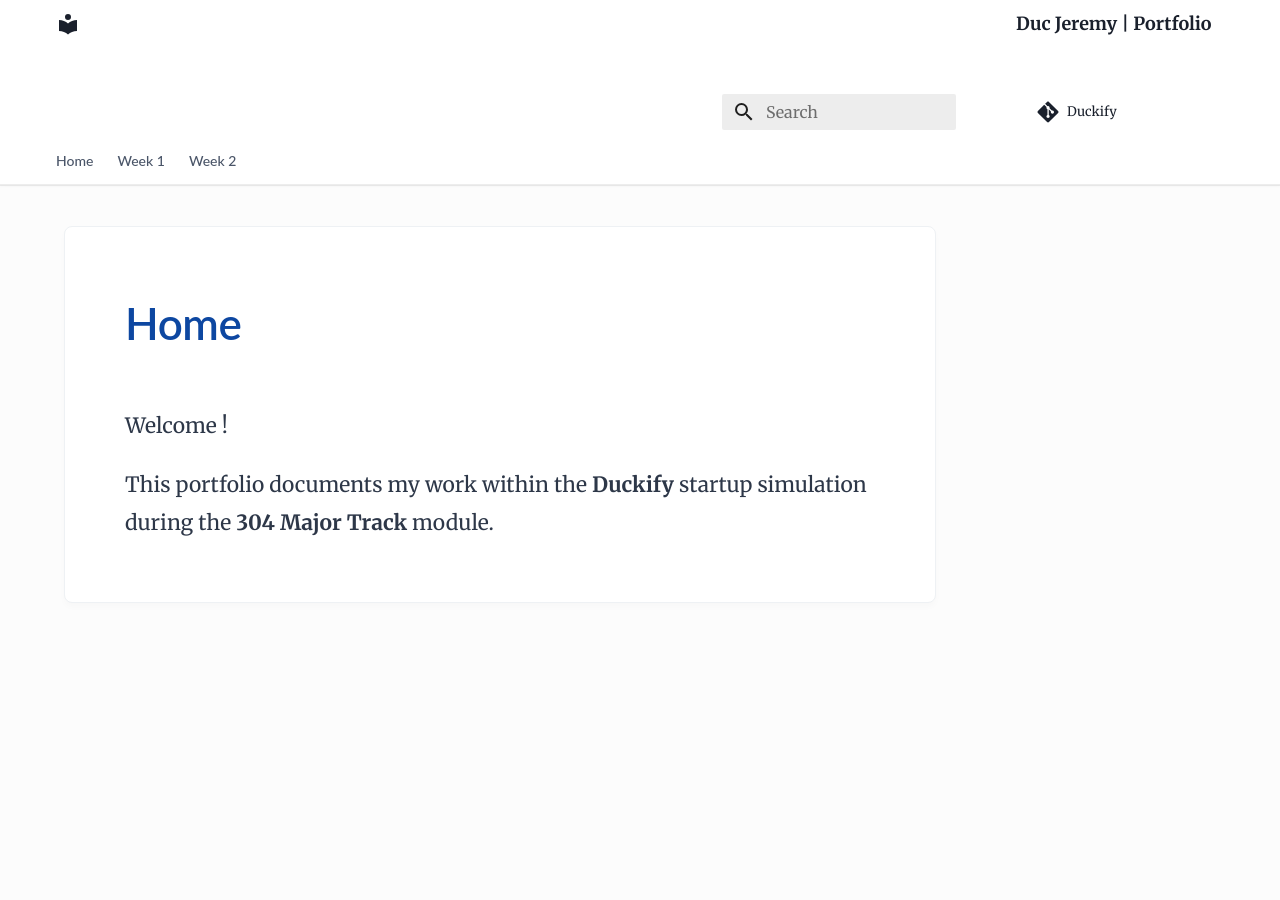
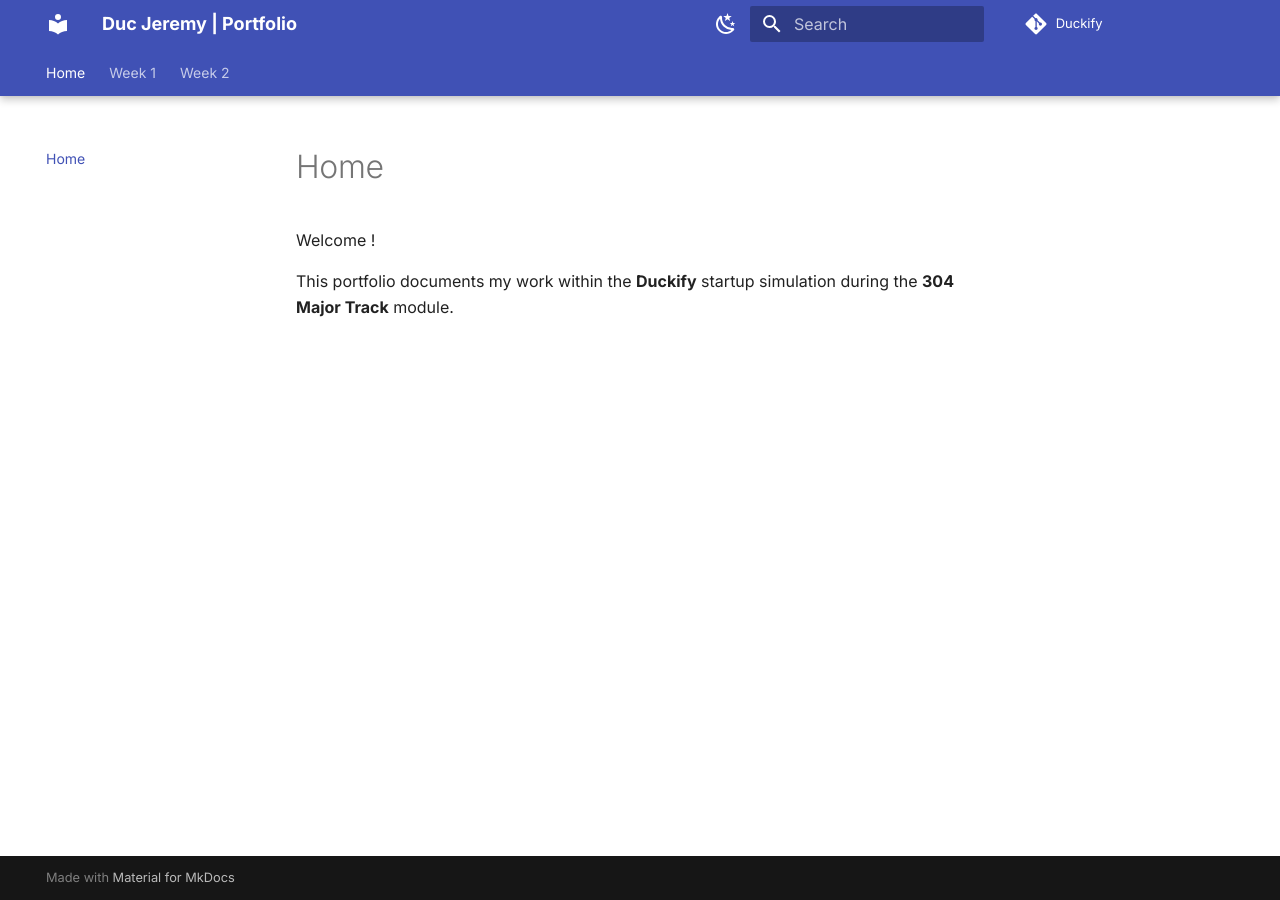
Before and after one commit to jijiduc/portfolio, an MkDocs documentation site: the page built from docs/index.md, in a window 1280 px wide and 900 px high. Built offline with MkDocs 1.6.1 and Material for MkDocs 9.7.7, drawn with Linux system fonts in a browser that asks for light colours; comment, search, counter and statistics services are not loaded.

Commit message:
doc(refactoring): redo esthetic from scratch

```diff
--- a/docs/stylesheets/extra.css
+++ b/docs/stylesheets/extra.css
@@ -1,115 +1,4 @@
-/* --- 1. GLOBAL CONFIGURATION --- */
-
-/* Very light general background */
-.md-main {
-    background-color: #fcfcfc;
-}
-
-/* The Grid: Removing the left column from the layout */
-/* Structure: [Empty space] [Content] [Right TOC] */
-.md-grid {
-    max-width: 1200px; /* Comfortable standard width */
-    margin: 0 auto;
-    display: grid;
-    grid-template-columns: 1fr 12rem; /* Content takes everything except the TOC */
-    gap: 2rem;
-}
-
-/* Permanently hiding the primary navigation sidebar (in case it forces display) */
+/* Hide the left sidebar — content is centered */
 .md-sidebar--primary {
     display: none;
 }
-
-/* --- 2. HEADER & TOP NAVIGATION (KEY ELEMENT) --- */
-
-/* Top header (Logo + Title) */
-.md-header {
-    background-color: #ffffff !important;
-    color: #1a202c !important;
-    box-shadow: none !important;
-    border-bottom: 1px solid #eaeaea;
-}
-
-/* Tab bar (Navigation) */
-.md-tabs {
-    background-color: #ffffff !important; /* Pure white background */
-    border-bottom: 1px solid #e2e8f0;
-    color: #4a5568 !important; /* Dark grey text */
-}
-
-/* Links in tabs */
-.md-tabs__link {
-    color: #4a5568 !important;
-    font-family: "Lato", sans-serif;
-    font-weight: 500;
-    opacity: 1 !important; /* Force visibility */
-    transition: color 0.2s;
-}
-
-/* Active tab */
-.md-tabs__link--active,
-.md-tabs__link:hover {
-    color: #0d47a1 !important; /* MIT Blue */
-    font-weight: 700;
-}
-
-/* Removing aggressive Material shadows */
-.md-header, .md-tabs {
-    box-shadow: 0 1px 2px rgba(0,0,0,0.02) !important;
-}
-
-/* --- 3. CENTRAL CONTENT (DOCUMENT) --- */
-
-.md-content {
-    background-color: transparent;
-    padding-top: 2rem;
-}
-
-/* The white "paper" containing the text */
-.md-content__inner {
-    background-color: white;
-    padding: 3rem;
-    border: 1px solid #eef1f4;
-    border-radius: 8px;
-    box-shadow: 0 4px 6px rgba(0,0,0,0.02); /* Very subtle shadow */
-}
-
-/* --- 4. TYPOGRAPHY (KEEPING IT SERIOUS) --- */
-
-/* Body text */
-.md-typeset {
-    font-family: "Merriweather", "Georgia", serif;
-    font-size: 1.05rem;
-    line-height: 1.8;
-    color: #2d3748;
-}
-
-/* Headings */
-.md-typeset h1,
-.md-typeset h2 {
-    font-family: "Lato", sans-serif;
-    color: #0d47a1;
-    font-weight: 600;
-    letter-spacing: -0.01em;
-}
-
-.md-typeset h1 {
-    margin-top: 0; /* Move the main title up */
-    font-size: 2.2rem;
-}
-
-/* --- 5. RIGHT TABLE OF CONTENTS (TOC) --- */
-
-/* Floating and discrete */
-.md-sidebar--secondary {
-    margin-top: 2rem;
-    height: auto;
-}
-
-.md-nav--secondary .md-nav__title {
-    background-color: transparent;
-    box-shadow: none;
-    color: #0d47a1;
-    font-weight: bold;
-    font-family: "Lato", sans-serif;
-}
--- a/mkdocs.yml
+++ b/mkdocs.yml
@@ -1,5 +1,4 @@
 site_name: Duc Jeremy | Portfolio
-site_url: https://github.com/jijiduc/portfolio/
 repo_url: https://github.com/Toys-R-Us-Rex/Duckify
 repo_name: Duckify
 
@@ -7,23 +6,23 @@
   name: material
   language: en
   palette:
-    scheme: default
-    primary: white
-    accent: deep purple
+    - scheme: default
+      toggle:
+        icon: material/weather-night
+        name: Switch to dark mode
+    - scheme: slate
+      toggle:
+        icon: material/weather-sunny
+        name: Switch to light mode
   features:
     - navigation.tabs
     - navigation.tabs.sticky
-    - navigation.sections
     - navigation.top
     - toc.follow
-    - header.autohide
   font:
-    text: Merriweather
+    text: Inter
     code: Roboto Mono
-  favicon: assets/jd.jpg
-
-extra_css:
-  - stylesheets/extra.css
+  favicon: assets/logo.png
 
 nav:
   - Home: index.md
```
Also changed, not shown: docs/assets/jd.jpg (deleted), docs/assets/logo.png (added).
